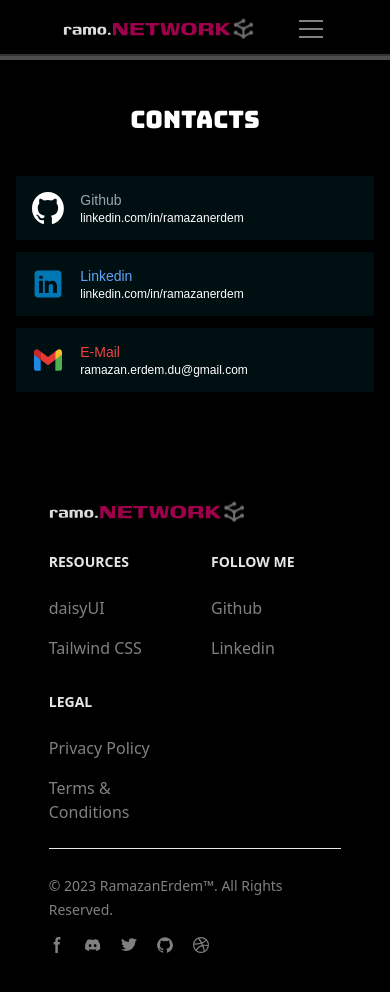
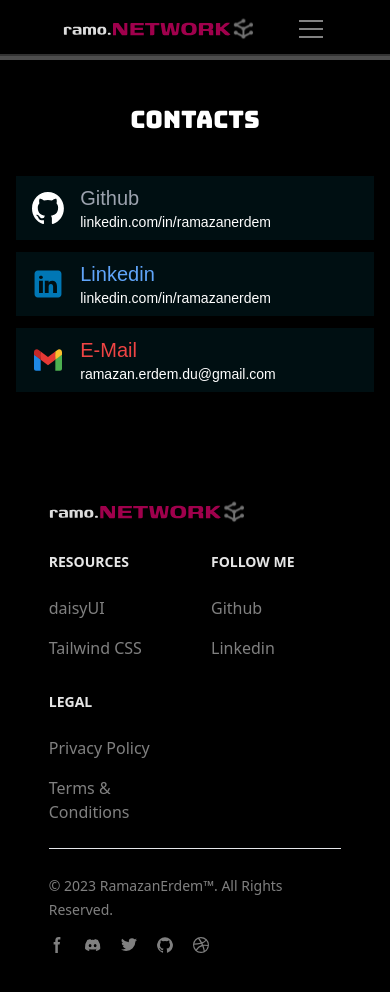
Before and after one commit to ramazanerdem/my-portfolio, a React (Vite) app: page /contacts in a window 390 px wide. Shown: the top 992 px of the page. Built offline with nearby package versions, Linux system fonts and the light colour scheme; a web font is replaced by a local one.

Commit message:
responsive fixed

```diff
--- a/src/routes/contacts.tsx
+++ b/src/routes/contacts.tsx
@@ -13,8 +13,8 @@
           <div className="flex items-center gap-4 md:gap-10 h-16 md:h-32 collapse-title font-medium">
             <img className="w-8 md:w-20" src={github} alt="" />
             <div>
-              <h2 className="text-gray-400 text-sm md:text-lg">Github</h2>
-              <p className="text-xs md:text-xl">linkedin.com/in/ramazanerdem</p>
+              <h2 className="text-gray-400 text-xl md:text-lg">Github</h2>
+              <p className="text-sm md:text-xl">linkedin.com/in/ramazanerdem</p>
             </div>
           </div>
         </div>
@@ -22,8 +22,8 @@
           <div className="flex items-center gap-4 md:gap-10 h-16 md:h-32 collapse-title text-xl font-medium">
             <img className="w-8 md:w-20" src={linkedin} alt="" />
             <div>
-              <h2 className="text-blue-400 text-sm md:text-lg">Linkedin</h2>
-              <p className="text-xs md:text-xl">linkedin.com/in/ramazanerdem</p>
+              <h2 className="text-blue-400 text-xl md:text-lg">Linkedin</h2>
+              <p className="text-sm md:text-xl">linkedin.com/in/ramazanerdem</p>
             </div>
           </div>
         </div>
@@ -31,8 +31,8 @@
           <div className="flex items-center gap-4 md:gap-10 h-16 md:h-32 collapse-title text-xl font-medium">
             <img className="w-8 md:w-20" src={gmail} alt="" />
             <div>
-              <h2 className="text-red-500 text-sm md:text-lg">E-Mail</h2>
-              <p className="text-xs md:text-xl">ramazan.erdem.du@gmail.com</p>
+              <h2 className="text-red-500 text-xl md:text-lg">E-Mail</h2>
+              <p className="text-sm md:text-xl">ramazan.erdem.du@gmail.com</p>
             </div>
           </div>
         </div>
```
